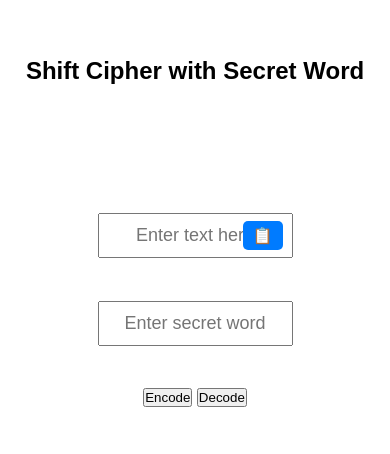
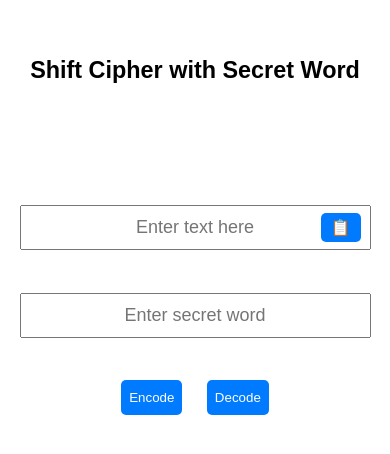
Before and after one commit to S0URABH-choudhary/language-encoder, a plain HTML site: page index.html in a window 390 px wide. Shown: the part 112-566 px from the top of the page. Drawn offline with Linux system fonts and the light colour scheme.

Commit message:
mini project complete

```diff
--- a/index.html
+++ b/index.html
@@ -15,13 +15,13 @@
           <button
             class="copy-btn"
             id="copybutton"
-            onclick="copyText() ,animation()"
+            onclick="copyText()"
           >
           📋
           </button>
         </div>
         <input type="text" id="secretWord" placeholder="Enter secret word" />
-        <div id="encoding-buttom-containee">
+        <div id="encoding-buttom-container">
           <button onclick="encodeText()">Encode</button>
           <button onclick="decodeText()">Decode</button>
         </div>
--- a/script.js
+++ b/script.js
@@ -45,11 +45,6 @@ function getShiftValue(secret) {
     input.value = shiftCipher(input.value, -shiftValue);
   }
 
-  function copyText() {
-    let input = document.getElementById("inputText");
-    input.select();
-    document.execCommand("copy");
-  }
   function animation() {
     setTimeout(function () {
       let icon = document.getElementById("copybutton");
@@ -61,3 +56,9 @@ function getShiftValue(secret) {
       }
     },500);
   }
+  function copyText() {
+    let input = document.getElementById("inputText");
+    input.select();
+    document.execCommand("copy");
+    animation();
+  }
--- a/style.css
+++ b/style.css
@@ -18,8 +18,10 @@ main{
 }
 
 main>h2{
+  width: max-content;
     position: absolute;
     top: 20%;
+    font-size: ;
 }
 #form-container{
     display: flex;
@@ -62,3 +64,21 @@ input {
 .copy-btn:hover {
   background: #0056b3;
 }
+
+#encoding-buttom-container button{
+  border: transparent;
+  background-color: #007bff;
+  color: white;
+  padding: 10px 8px;
+  margin-inline: 10px;
+  border-radius: 5px;
+}
+
+@media only screen and (max-width: 600px){
+  .input-container,input{
+    width: 90%;
+  }
+  main>h2{
+    font-size: 6vw;
+  }
+}
```
